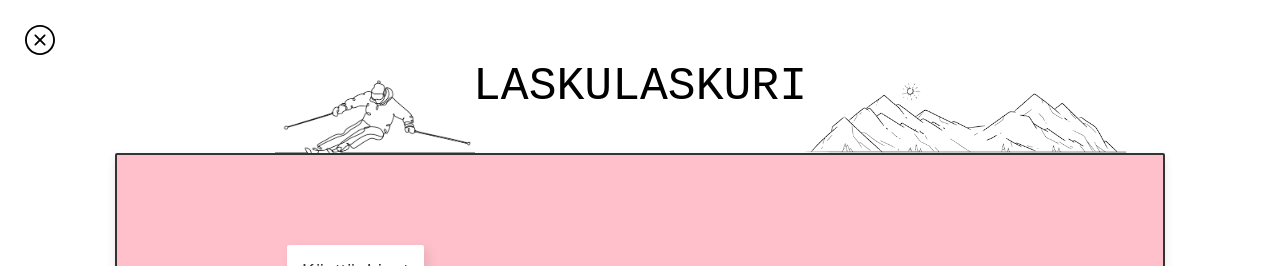
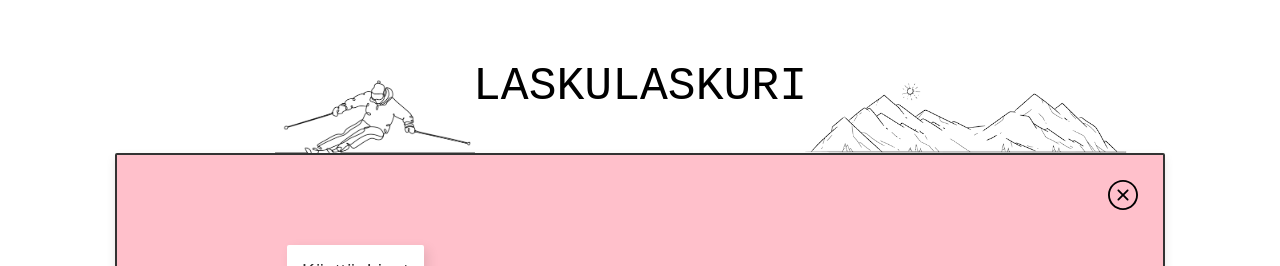
Before and after one commit to ilonamarkula/laskulaskuri, a React (Create React App) app: page / in a window 1280 px wide. Both pictures are taken after a click on the element "Ohjeet". Shown: the top 266 px of the page. Built offline with nearby package versions, Linux system fonts and the light colour scheme.

Commit message:
nyt on raksit oikeissa kohdissa

```diff
--- a/src/pages/Home.js
+++ b/src/pages/Home.js
@@ -41,7 +41,7 @@ export default function Home() {
         <div className="button-container pink left-align">
           <Link
             to="/"
-            className="back-home-button"
+            className="back-home-raksi"
             onClick={() => setState("napit")}
           >
             <SlClose size={30} />
@@ -65,7 +65,7 @@ export default function Home() {
         <div className="button-container pink left-align">
           <Link
             to="/"
-            className="back-home-button"
+            className="back-home-raksi"
             onClick={() => setState("napit")}
           >
             <SlClose size={30} />
--- a/src/styles.css
+++ b/src/styles.css
@@ -458,6 +458,18 @@ right: 20px;
   transition: none; /* Ei skaalausta tms. */
 }
 
+.back-home-raksi {
+  position: absolute;
+  top: 25px;
+  right: 25px;
+  font-size: 1.5rem;
+  color: black;
+  background: none;
+  border: none;
+  z-index: 999;
+  cursor: pointer;
+  transition: none; /* Ei skaalausta tms. */
+}
 /* Poista hover-efekti */
 .back-home-button:hover {
   transform: none;
```
